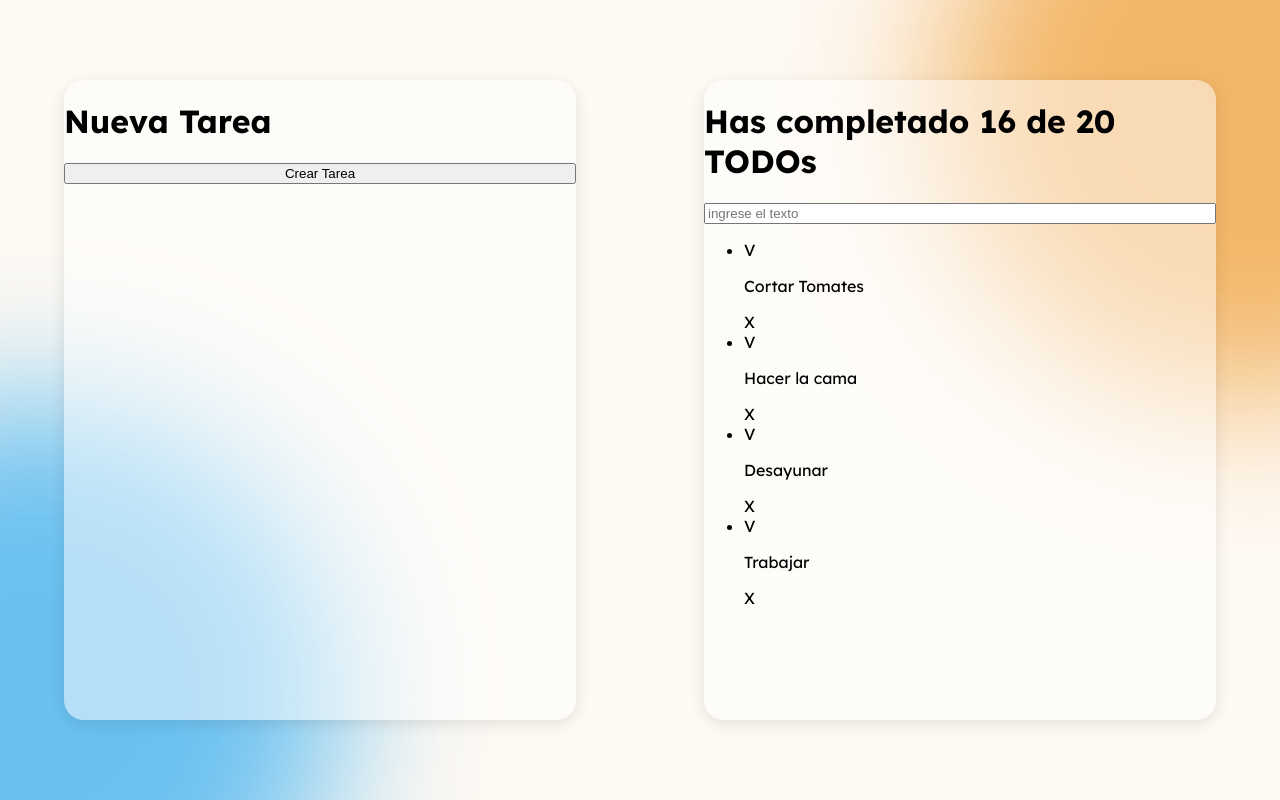
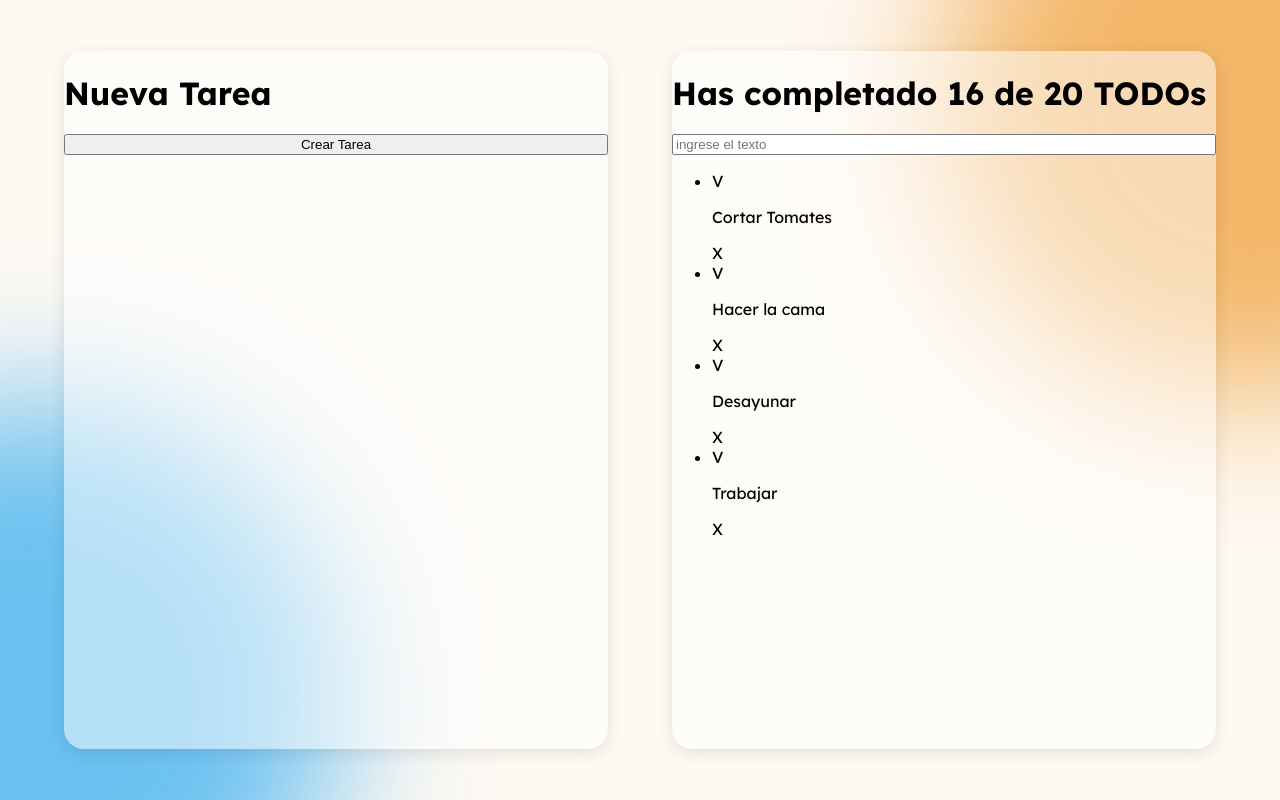
Before and after one commit to fabian-co/todo_react_platzi_ejercicio, a React (Create React App) app: page / in a window 1280 px wide. Shown: the top 800 px of the page. Built offline with nearby package versions, Linux system fonts and the light colour scheme.

Commit message:
maquetado definitivo con grid

```diff
--- a/src/App.js
+++ b/src/App.js
@@ -16,14 +16,11 @@ function App() {
   return (
     <>
       <main>
-        <div className='nueva_tarea'>
+        <div className='tarea'>
           <div className='box_nueva_tarea'>
             <h1>Nueva Tarea</h1>
             <CreateTodoButton/>
           </div>
-        </div>
-
-        <div className='mis_tareas'>
           <div className='box_mis_tareas'>
             <TodoCounter completed={16} total={20}/>
             <TodoSearch />
--- a/src/index.css
+++ b/src/index.css
@@ -56,25 +56,14 @@ main {
   width: 100vw;
 }
 
-.nueva_tarea {
-  height: 100vh;
-  width: 100vw;
-  display: flex;
-  justify-content: center;
-  align-items: center;
-}
-
-.mis_tareas {
-  height: 100vh;
-  width: 100vw;
-  display: flex;
-  justify-content: center;
-  align-items: center;
+.tarea {
+  width: 100%;
+  display: grid;
+  grid-template-columns: 1fr 1fr;
 }
 
 .box_nueva_tarea{
-  width: 80%;
-  height: 80%;
+  margin: 8% 5% 8% 10%;
   display: flex;
   flex-direction: column;
   border-radius: 20px;
@@ -84,8 +73,7 @@ main {
 }
 
 .box_mis_tareas{
-  width: 80%;
-  height: 80%;
+  margin: 8% 10% 8% 5%;
   display: flex;
   flex-direction: column;
   border-radius: 20px;
```
